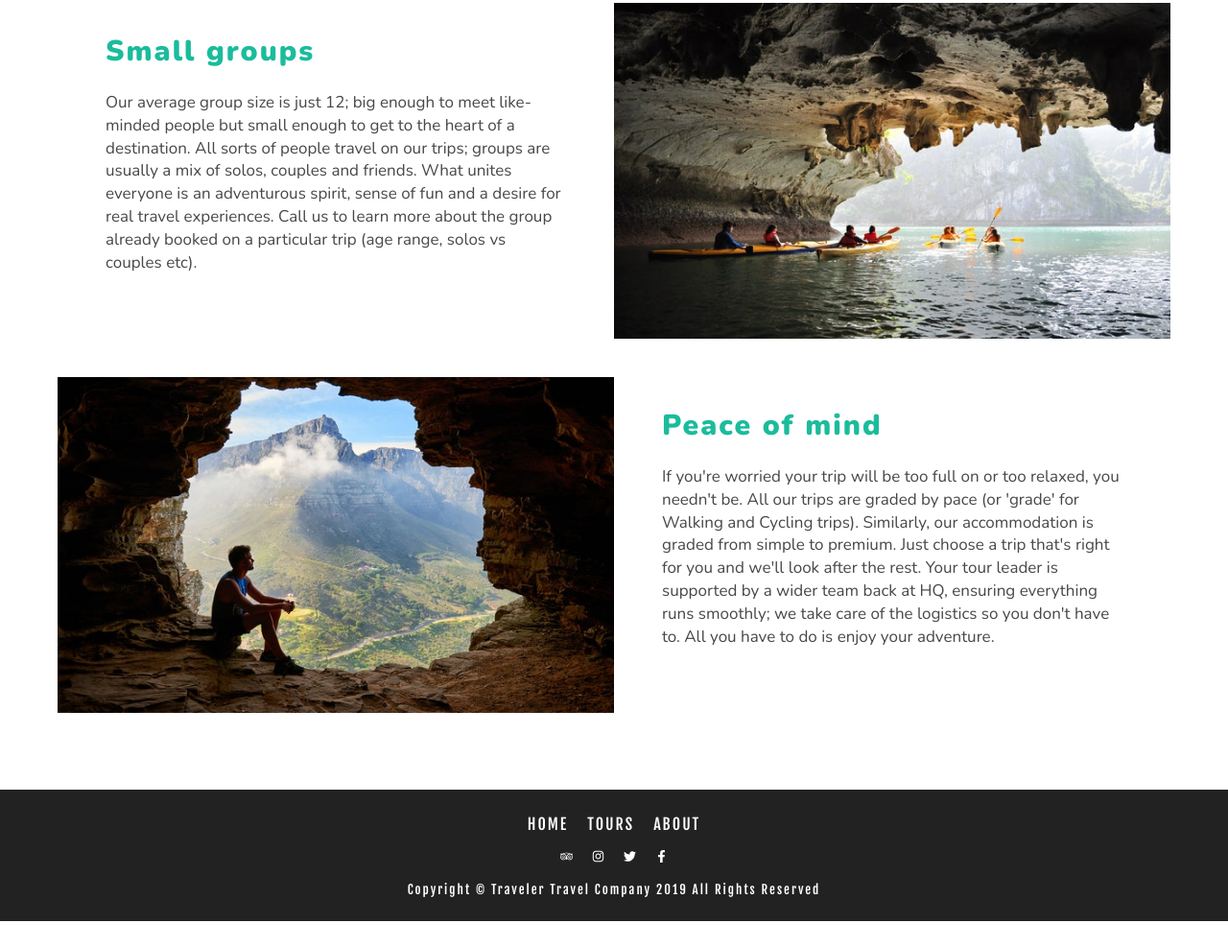
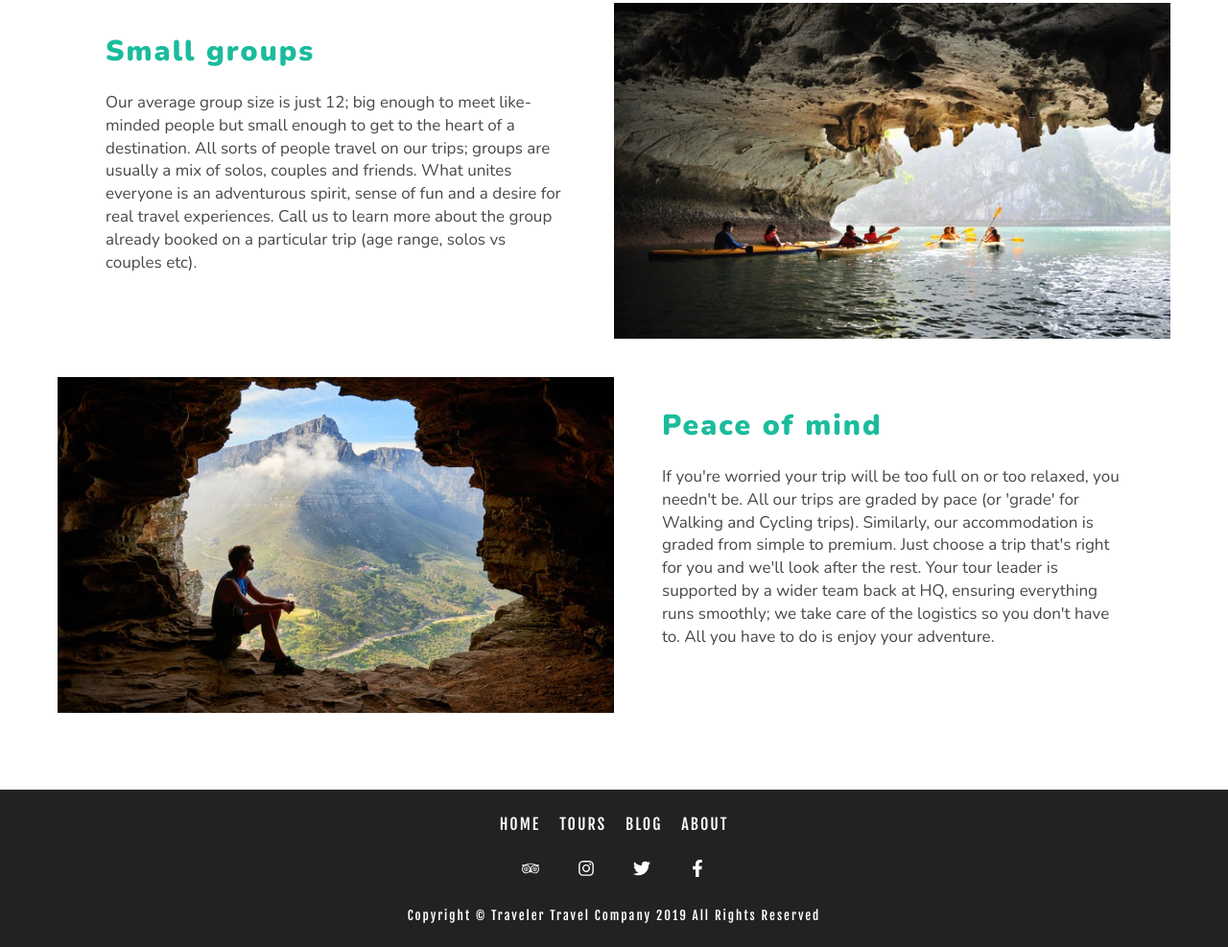
Before and after one commit to alexticovschi/traveler, a Gatsby site: page /about in a window 1280 px wide. Shown: the part 1873-2860 px from the top of the page at 96% size. Before the commit the page ends 2833 px from the top, so only its background shows below. Built offline with nearby package versions, Linux system fonts and the light colour scheme; Gatsby itself is replaced by a stand-in of ours.

Commit message:
adding blog link to footer

```diff
--- a/src/components/Footer/Footer.jsx
+++ b/src/components/Footer/Footer.jsx
@@ -19,6 +19,9 @@ const Footer = () => {
         </AniLink>
         <AniLink fade to="/tours">
           Tours
+        </AniLink>
+        <AniLink fade to="/blog">
+          Blog
         </AniLink>
         <AniLink fade to="/about">
           About
--- a/src/components/Footer/footer.scss
+++ b/src/components/Footer/footer.scss
@@ -22,8 +22,8 @@
 
   .icons a {
     display: inline-block;
-    margin: 1rem;
-    font-size: 1.3rem;
+    margin: 2rem;
+    font-size: 1.8rem;
     color: var(--mainWhite);
     transition: var(--mainTransition);
 
```
